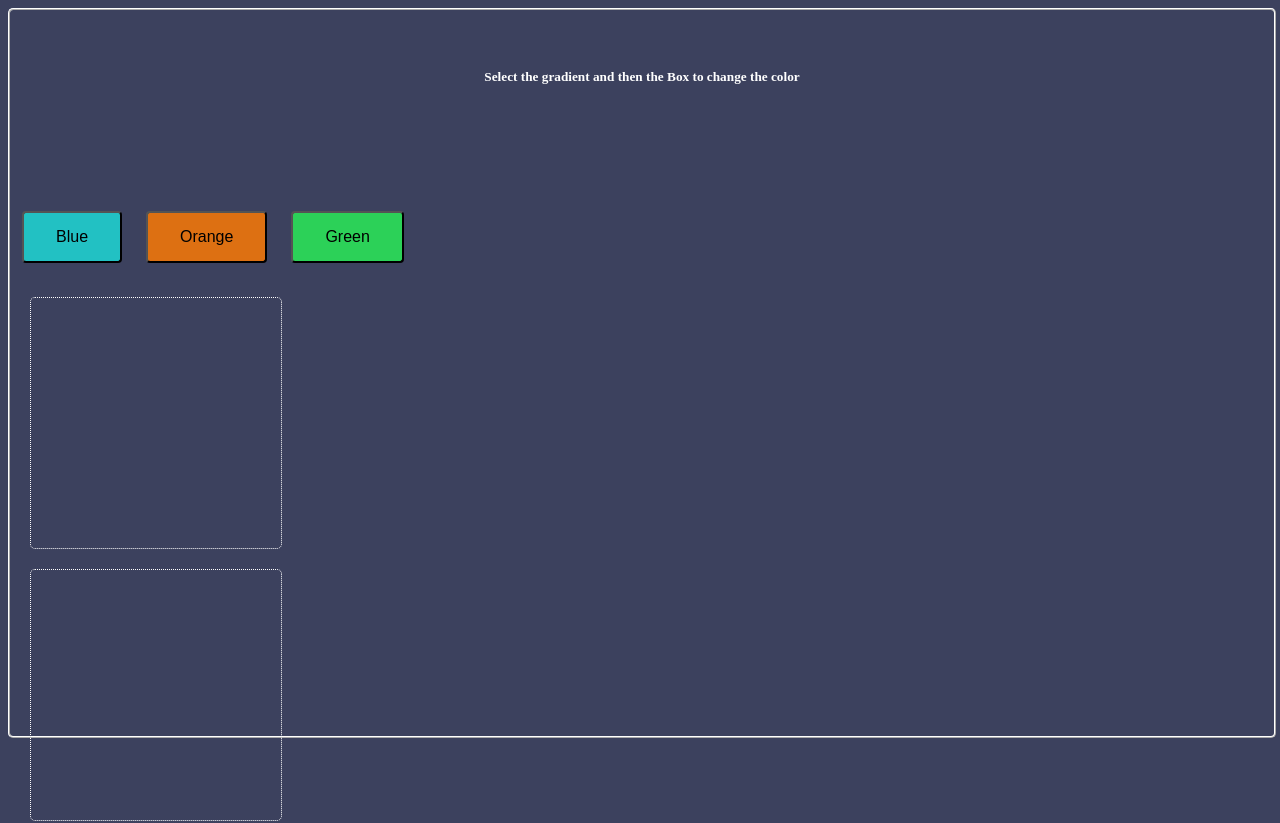
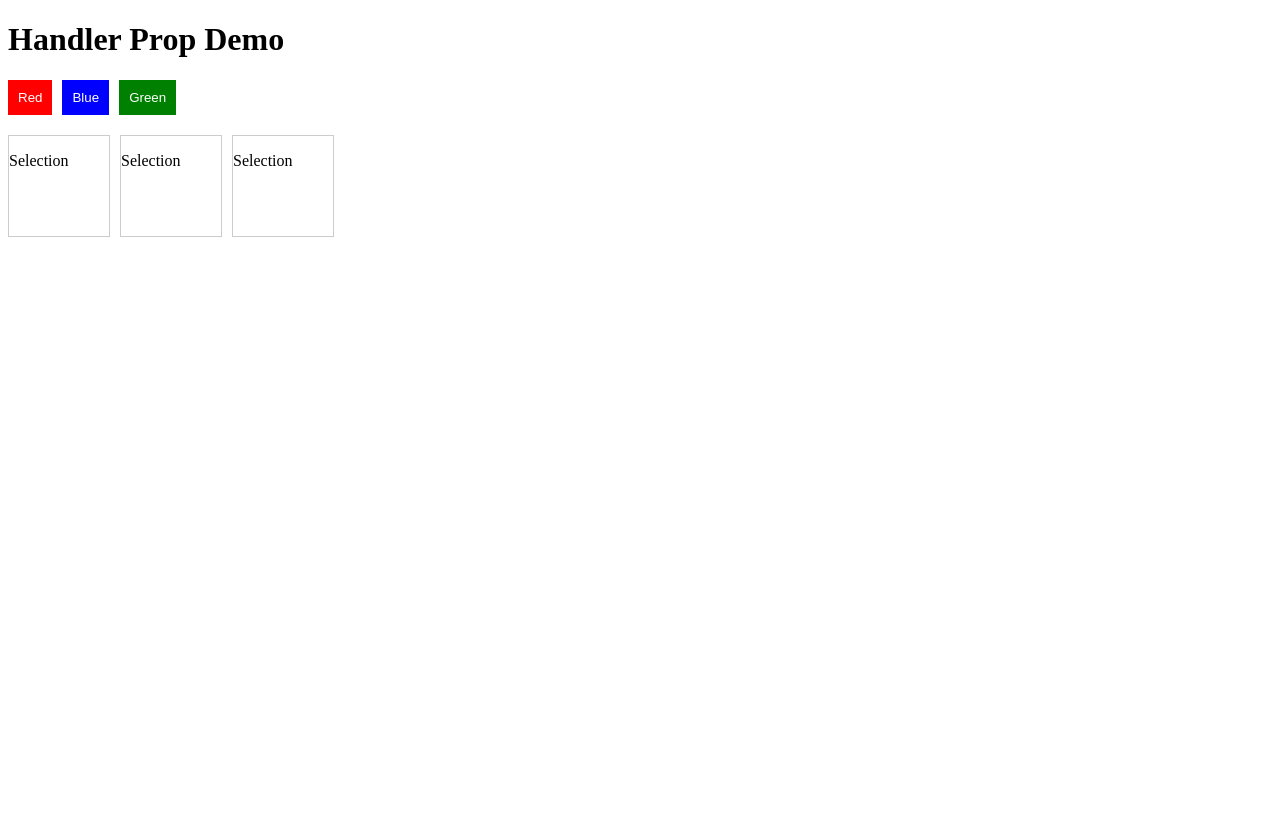
Before and after one commit to acciojob/passing-handler-prop-react-reddy-sravan12, a React app: page / in a window 1280 px wide. Shown: the top 823 px of the page. After the commit the page ends 800 px from the top, so only its background shows below. Built offline with nearby package versions, Linux system fonts and the light colour scheme.

Commit message:
error state

```diff
--- a/src/components/App.js
+++ b/src/components/App.js
@@ -1,51 +1,32 @@
-import React, { useState } from "react";
-import '../styles/App.css';
+import React, { useState } from 'react';
+import ColourSelector from './ColourSelector';
 import Selection from './Selection';
-import ColourSelector from './ColourSelector';
 
-const colourConfig = [{
-    key: 'blue',
-    label: 'Blue',
-    classname: 'btn-blue',
-    background: 'rgb(34, 193, 195)'
-  }, {
-    key: 'orange',
-    label: 'Orange',
-    classname: 'btn-orange',
-    background: 'rgb(221, 112, 18)'
-  }, {
-    key: 'green',
-    label: 'Green',
-    classname: 'btn-green',
-    background: 'rgb(44, 209, 88)'
-  }
-]
+const colors = [
+  { id: 1, label: 'Red', value: 'red' },
+  { id: 2, label: 'Blue', value: 'blue' },
+  { id: 3, label: 'Green', value: 'green' },
+];
 
-const title = 'Select the gradient and then the Box to change the color';
+function App() {
+  const [selectedColor, setSelectedColor] = useState('');
 
-const App = () => {
-  let [nextBackground, selectNextBackground] = useState({ background: "" })
+  const handleColorSelect = (color) => {
+    setSelectedColor(color);
+  };
 
   return (
-    <div id="master">
-      <h5 className="heading">{title}</h5>
-
-      <div className="row">
-        {colourConfig.map((config, index) => (
-          <ColourSelector key={config.key} config={config} selectNextBackground={selectNextBackground} />
-        ))}
+    <div className="App">
+      <h1>Handler Prop Demo</h1>
+      <ColourSelector colors={colors} onColorSelect={handleColorSelect} />
+      <div style={{ display: 'flex', gap: '10px', marginTop: '20px' }}>
+        {/* Render 3 selection boxes */}
+        <Selection selectedColor={selectedColor} />
+        <Selection selectedColor={selectedColor} />
+        <Selection selectedColor={selectedColor} />
       </div>
-
-      <div className='selection-box' >
-        {
-          ["selection1", "selection2", "selection3"].map(key => (
-            <Selection key={key} backgroundColor={nextBackground} />
-          ))
-        }
-      </div>
-    </div >
-  )
+    </div>
+  );
 }
 
-
 export default App;
--- a/src/components/ColourSelector.js
+++ b/src/components/ColourSelector.js
@@ -1,13 +1,26 @@
 import React from 'react';
 
-const ColourSelector = ({ config, selectNextBackground }) => {
-  const { background, classname, label } = config;
-
+function ColourSelector({ colors, onColorSelect }) {
   return (
-    <button className={classname} onClick={() => selectNextBackground({ background })}>
-      {label}
-    </button>
+    <div>
+      {colors.map((color) => (
+        <button
+          key={color.id}
+          style={{
+            marginRight: '10px',
+            padding: '10px',
+            backgroundColor: color.value,
+            color: 'white',
+            border: 'none',
+            cursor: 'pointer',
+          }}
+          onClick={() => onColorSelect(color.value)}
+        >
+          {color.label}
+        </button>
+      ))}
+    </div>
   );
-};
+}
 
 export default ColourSelector;
--- a/src/components/Selection.js
+++ b/src/components/Selection.js
@@ -1,31 +1,28 @@
+import React, { useState } from 'react';
+// import './styles.css'; // if using external CSS
 
-import React, { useState } from "react";
-import '../styles/Child.css'
+function Selection({ selectedColor }) {
+  const [boxColor, setBoxColor] = useState('');
 
-const Selection = ({ backgroundColor }) => {
-  const [style, setStyle] = useState({
-    background: "",
-  });
-
-  const handleClick = () => {
-    if (backgroundColor && style.background !== backgroundColor) {
-      setStyle(prev => ({
-        ...prev,
-        background: backgroundColor.background
-      }));
-    }
-
+  const applyColor = () => {
+    setBoxColor(selectedColor);
   };
-
 
   return (
     <div
-      style={style}
-      onClick={handleClick}
       className="fix-box"
+      onClick={applyColor}
+      style={{
+        width: '100px',
+        height: '100px',
+        backgroundColor: boxColor,
+        border: '1px solid #ccc',
+        cursor: 'pointer',
+      }}
     >
+      <p>Selection</p>
     </div>
   );
-};
+}
 
 export default Selection;
```
